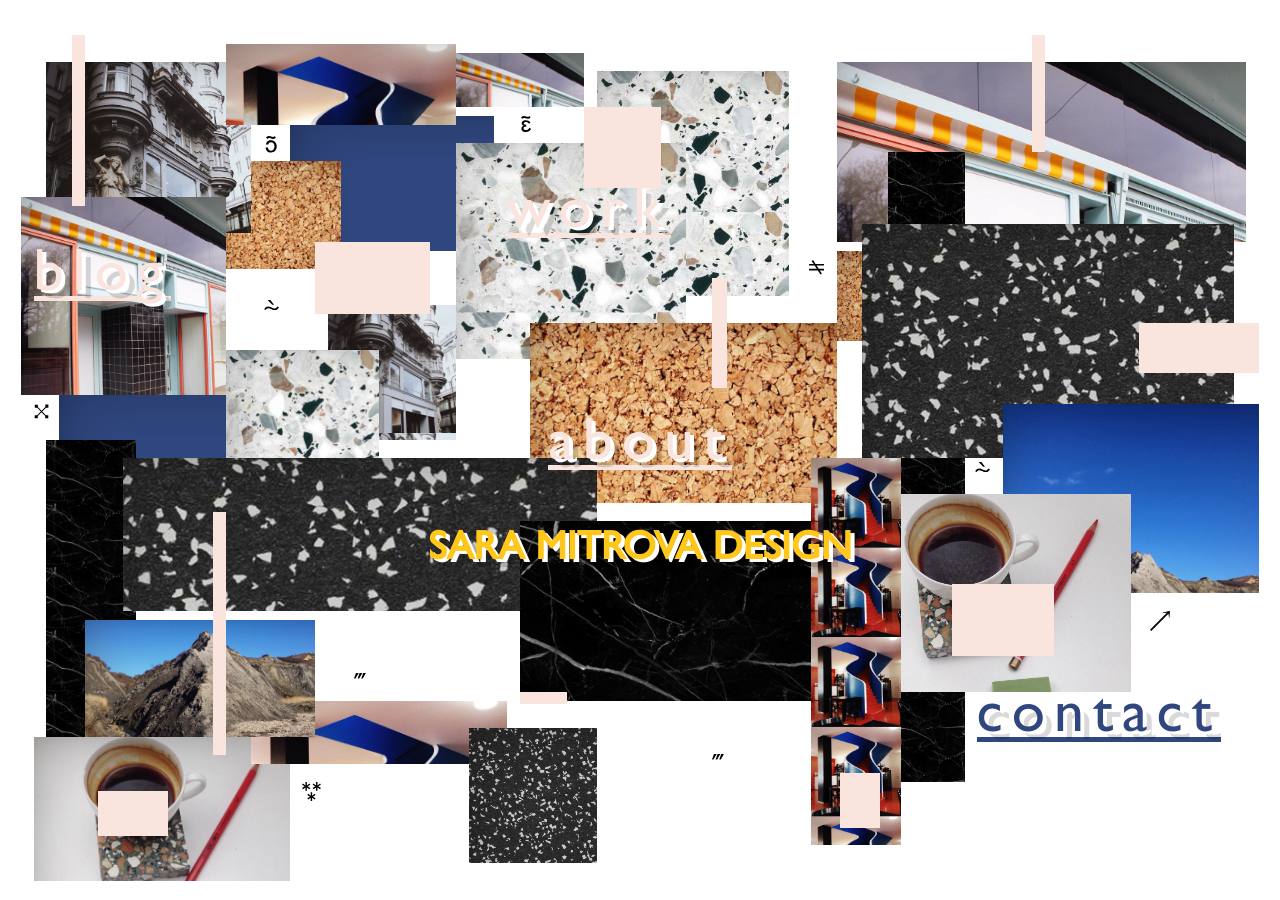
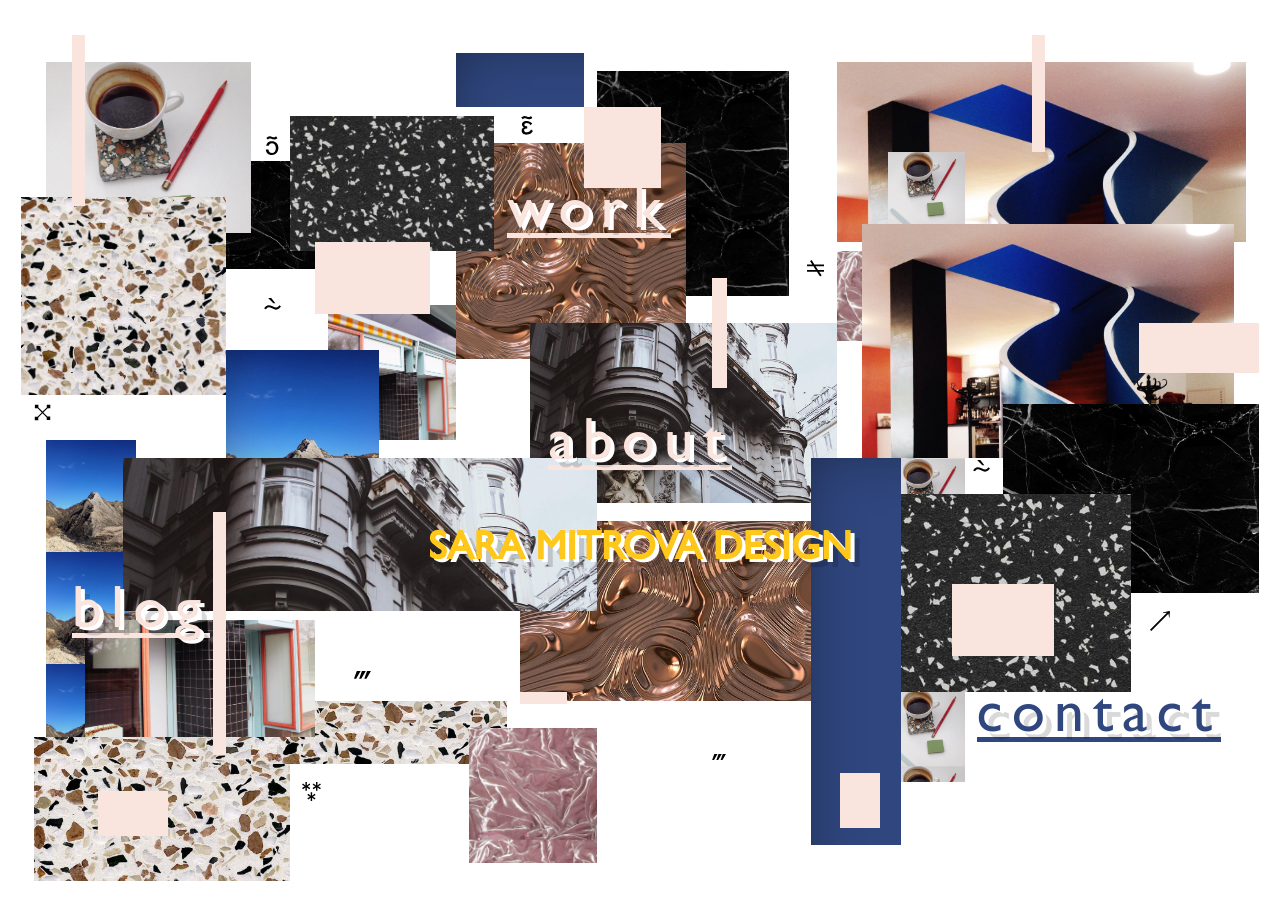
Before and after one commit to hermanskafka/hermanskafka.github.io, a Jekyll site: the page built from index.html, in a window 1280 px wide. Built offline with Jekyll 4.4.1, drawn with Linux system fonts in a browser that asks for light colours.

Commit message:
Change index page

```diff
--- a/assets/scripts/index.js
+++ b/assets/scripts/index.js
@@ -19,8 +19,14 @@
              setPicCount();
     }
     function setCss(el){
-        el.classList.add('z-index-9');
-        el.style['background-image'] = 'url(../assets/images/front/' + currentPic + '.jpg)';
+        if(currentPic == 11) {
+            el.classList.add('box-shadow');
+            el.style['background-image'] = "";
+        }else {
+            el.classList.remove('box-shadow');
+            if(!el.classList.contains('z-index-9')) el.classList.add('z-index-9');
+            el.style['background-image'] = 'url(../assets/images/front/' + currentPic + '.jpg)';
+        }
     }
     function getElement(){
         return elements.length % 2 == 0 ?  elements.pop() : elements.shift()
@@ -29,7 +35,7 @@
           if(elements.length == 0) elements = elementsToArray();
     }
     function setPicCount(){
-        if(currentPic == 10) currentPic = 0;
+        if(currentPic == 11) currentPic = 0;
         currentPic++;
     }
     setTimeout(()=>setInterval(manageBckImg,100),2000)
--- a/css/main.css
+++ b/css/main.css
@@ -58,26 +58,20 @@
     background-size: 100%;
 
 }
-.line div{
-    width: 100%;
-    height: 100%;
-    background: #2F467E;
-    animation-fill-mode: forwards;
-
-
+.line.box-shadow {
+    box-shadow: inset 59px 58px 75px -90px rgba(0,0,0,0.75);
 }
 
 .symbol{
     color: #2F467E;
     font-family: sans-serif;
     z-index: 20;
-    width: 15px;
+    width: 17px;
 }
 #title {
     font-size: 40px;
     color: #FEC71A;
     text-shadow: 4px 3px 0px #fff, 9px 8px 0px rgba(0,0,0,0.15);
-
 }
 
 
@@ -154,7 +148,6 @@
     height: 12vh;
     left: 15vw;
     top: 17vh;
-    box-shadow: inset 59px 58px 75px -90px rgba(0,0,0,0.75);
     z-index: 8;
 
 }
@@ -163,242 +156,174 @@
     height: 25vh;
     left: 46vw;
     top: 7vh;
-    box-shadow: inset 59px 58px 75px -90px rgba(0,0,0,0.75);
 }
 #l3{
     width: 32vw;
     height: 20vh;
     right: 2vw;
     top: 6vh;
-    box-shadow: inset 59px 58px 75px -90px rgba(0,0,0,0.75);
 }
 #l4{
     width: 16vw;
     height: 19vh;
     left: 3vw;
     top: 6vh;
-    box-shadow: inset 59px 58px 75px -90px rgba(0,0,0,0.75)
 }
 #l5{
-    width: 10vw;
-    height: 23vh;
-    right: 34vw;
-    top: 4vh;
-    display: none;
-    box-shadow: inset 59px 58px 75px -90px rgba(0,0,0,0.75);
-}
-#l6{
     width: 10vw;
     height: 10vh;
     right: 24vw;
     top: 27vh;
-    box-shadow: inset 59px 58px 75px -90px rgba(0,0,0,0.75);
 }
-#l7{
+#l6{
     width: 18vw;
     height: 24vh;
     left: 35vw;
     top: 15vh;
-    box-shadow: inset 59px 58px 75px -90px rgba(0,0,0,0.75);
 }
-#l8{
+#l7{
     left: 1vw;
     top: 21vh;
     width: 16vw;
     height: 22vh;
-    box-shadow: inset 59px 58px 75px -90px rgba(0,0,0,0.75);
 }
-#l9{
+#l8{
     left: 25vw;
     top: 33vh;
     width: 10vw;
-    height: 15vh;}
-#l10{
-    left: 17vw;
-    top: 24vh;
-    width: 6vw;
-    height: 10vh;
-    display: none;
+    height: 15vh;
 }
-#l11{
+#l9{
     right: 34vw;
     top: 35vh;
     width: 24vw;
     height: 20vh;
-    box-shadow: inset 59px 58px 75px -90px rgba(0,0,0,0.75);
 }
-#l12{
+#l10{
     left: 17vw;
     top: 38vh;
     width: 12vw;
     height: 13vh;
     box-shadow: inset 59px 58px 75px -90px rgba(0,0,0,0.75);
 }
-#l13{
+#l11{
     width: 10vw;
     height: 6vh;
     left: 35vw;
     top: 5vh;
-    box-shadow: inset 59px 58px 75px -90px rgba(0,0,0,0.75);
 
 }
-#l14{
+#l12{
     width: 16vw;
     height: 15vh;
     left: 22vw;
     top: 12vh;
-    box-shadow: inset 59px 58px 75px -90px rgba(0,0,0,0.75);
     background-position-y: 76%;
 }
+#l13{
+    top: 57vh;
+    left: 40vw;
+    width: 27vw;
+    height: 20vh;
+}
+#l14{
+    top: 80vh;
+    left: 36vw;
+    width: 10vw;
+    height: 15vh;
+    z-index: 10;
+}
 #l15{
-    right: 15vw;
-    top: 40vh;
-    width: 56vw;
-    height: 10vh;
-    display: none;
-    box-shadow: inset 59px 58px 75px -90px rgba(0,0,0,0.75);
-}
-#l16{
-    width: 15vw;
-    height: 13vh;
-    left: 4vw;
-    top: 42vh;
-    box-shadow: inset 59px 58px 75px -90px rgba(0,0,0,0.75)
-}
-#l17{
-    width: 18vw;
-    height: 9vh;
-    left: 17vw;
-    top: 4vh;
-    z-index: 10;
-    box-shadow: inset 59px 58px 75px -90px rgba(0,0,0,0.75);
-}
-#l18{
     top: 16vh;
     width: 6vw;
     height: 70vh;
     right: 24vw;
-    box-shadow: inset 59px 58px 75px -90px rgba(0,0,0,0.75);
 }
-#l19{
+#l16{
     top: 24vh;
     width: 29vw;
     height: 26vh;
     right: 3vw;
-    box-shadow: inset 59px 58px 75px -90px rgba(0,0,0,0.75);
     background-size: 100%;
 }
-
-@keyframes op {
-    from {opacity: 1;}
-    to {opacity: 0;}
-}
-#l20{
+#l17{
     top: 44vh;
     width: 20vw;
     height: 21vh;
     right: 1vw;
-    box-shadow: inset 59px 58px 75px -90px rgba(0,0,0,0.75);
 }
-#l21{
+#l18{
     top: 54vh;
     right: 11vw;
     width: 22vw;
     height: 22vh;
 }
-#l22{
+#l19{
     top: 50vh;
     right: 29vw;
     width: 7vw;
     height: 43vh;
-    box-shadow: inset 59px 58px 75px -90px rgba(0,0,0,0.75);
     z-index: 11;
 }
-#l23{
+#l20{
     top: 48vh;
     left: 3vw;
     width: 7vw;
     height: 34vh;
-    box-shadow: inset 59px 58px 75px -90px rgba(0,0,0,0.75);
 }
-#l24{
+#l21{
     top: 50vh;
     left: 9vw;
     width: 37vw;
     height: 17vh;
-    box-shadow: inset 59px 58px 75px -90px rgba(0,0,0,0.75);
 }
-#l25{
+#l22{
     top: 68vh;
     left: 6vw;
     width: 18vw;
     height: 13vh;
-    box-shadow: inset 59px 58px 75px -90px rgba(0,0,0,0.75);
     background-size:100%;
     background-position-y: 71%;
     z-index: 11;
 }
-#l26{
+#l23{
     top: 81vh;
     left: 2vw;
     width: 20vw;
     height: 16vh;
-    box-shadow: inset 59px 58px 75px -90px rgba(0,0,0,0.75);
 }
-#l27 {
+#l24 {
     top: 77vh;
     left: 19vw;
     width: 20vw;
     height: 7vh;
 }
-#l28{
-    top: 80vh;
-    left: 36vw;
-    width: 10vw;
-    height: 15vh;
-    box-shadow: inset 59px 58px 75px -90px rgba(0,0,0,0.75);
-}
-#l29{
-    top: 57vh;
-    left: 40vw;
-    width: 27vw;
-    height: 20vh;
-    box-shadow: inset 59px 58px 75px -90px rgba(0,0,0,0.75);
-
-}
 
 .link{
     font-size: 60px;
     position: absolute;
-    z-index: 10;
+    z-index: 20;
     letter-spacing: 9px;
     border-bottom: 5px solid;
     line-height: 0.9;
+    text-shadow: 4px 3px 0px #fff, 9px 8px 0px rgba(0,0,0,0.15);
+    color: rgb(249, 229, 222);
 }
 #contact{
-    text-shadow: 4px 3px 0px #fff, 9px 8px 0px rgba(0,0,0,0.15);
     top: 75vh;
     right: 4vw;
     color:#2F467E;
 
 }
 #work {
-    text-shadow: 4px 3px 0px #fff, 9px 8px 0px rgba(0,0,0,0.15);
-    color: rgb(249, 229, 222);
-    position: absolute;
     top: 19vh;
     left: 39vw;
 }
 #blog{
-    text-shadow: 4px 3px 0px #fff, 9px 8px 0px rgba(0,0,0,0.15);
-    color: rgb(249, 229, 222);
-    left: 2vw;
-    top: 26vh;
+    left: 5vw;
+    bottom: 26vh;
 }
-#about{
-    text-shadow: 4px 3px 0px #fff, 9px 8px 0px rgba(0,0,0,0.15);
-    color: rgb(249, 229, 222);
-}
+
 #sy1{
     left: 20vw;
     top: 14vh;
@@ -416,12 +341,13 @@
     top: 67vh;
     width: 20px;
 }
-#sy7,#sy6,#sy5{
-    width: 12px;
+#sy7,#sy6{
+    width: 14px;
 }
 #sy5{
     left: 27vw;
     top: 73vh;
+    width: 17px;
 }
 #sy6{
     top: 82vh;
--- a/index.html
+++ b/index.html
@@ -18,36 +18,30 @@
 <div class="sq" id="sq10"></div>
 <div class="sq" id="sq11"></div>
 
-<div class="line" id="l1"></div>
-<div class="line" id="l2"></div>
-<div class="line" id="l3"></div>
-<div class="line" id="l4"></div>
-<div class="line" id="l5"></div>
-<div class="line" id="l6"></div>
-<div class="line" id="l7"></div>
+<div class="line box-shadow" id="l1"></div>
+<div class="line box-shadow" id="l2"></div>
+<div class="line box-shadow" id="l3"></div>
+<div class="line box-shadow" id="l4"></div>
+<div class="line box-shadow" id="l5"></div>
+<div class="line box-shadow" id="l6"></div>
+<div class="line box-shadow" id="l7"></div>
 <div class="line" id="l8"></div>
-<div class="line" id="l9"></div>
-<div class="line" id="l10"></div>
-<div class="line" id="l11"></div>
-<div class="line" id="l12"></div>
-<div class="line" id="l13"></div>
-<div class="line" id="l14"></div>
-<div class="line" id="l15"></div>
-<div class="line" id="l16"></div>
-<div class="line" id="l17"></div>
-<div class="line" id="l18"></div>
-<div class="line" id="l19"></div>
-<div class="line" id="l20"></div>
-<div class="line" id="l21"></div>
-<div class="line" id="l22"></div>
-<div class="line" id="l23"></div>
-<div class="line" id="l24"></div>
-<div class="line" id="l25">
-</div>
-<div class="line" id="l26"></div>
-<div class="line" id="l27"></div>
-<div class="line" id="l29"></div>
-<div class="line" id="l28"></div>
+<div class="line box-shadow" id="l9"></div>
+<div class="line box-shadow" id="l10"></div>
+<div class="line box-shadow" id="l11"></div>
+<div class="line box-shadow" id="l12"></div>
+<div class="line box-shadow" id="l13"></div>
+<div class="line box-shadow" id="l14"></div>
+<div class="line box-shadow" id="l15"></div>
+<div class="line box-shadow" id="l16"></div>
+<div class="line box-shadow" id="l17"></div>
+<div class="line box-shadow" id="l18"></div>
+<div class="line box-shadow" id="l19"></div>
+<div class="line box-shadow" id="l20"></div>
+<div class="line box-shadow" id="l21"></div>
+<div class="line box-shadow" id="l22"></div>
+<div class="line box-shadow" id="l23"></div>
+<div class="line box-shadow" id="l24"></div>
 <a class="link"  id="contact" href="#">contact</a>
 <a class="link" id="work" href="#">work</a>
 <a class="link" id="blog" href="#">blog</a>
```
Also changed, not shown: assets/images/front/1.jpg, assets/images/front/10.jpg, assets/images/front/3.jpg, assets/images/front/9.jpg (added), assets/images/front/paper.jpg (added).
